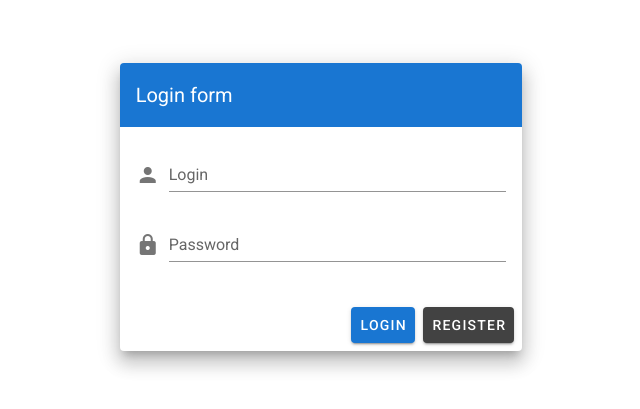
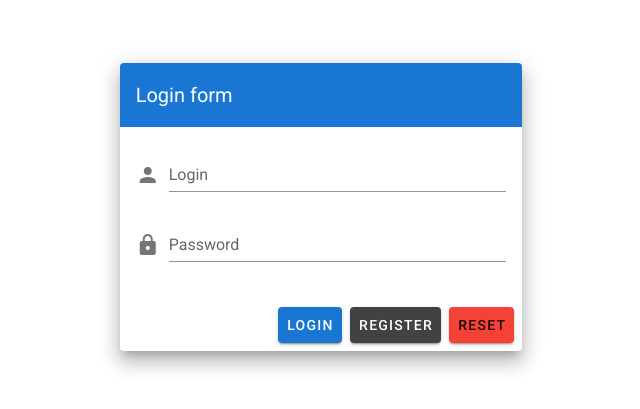
Before and after one commit to paedayz/Vue_Basic-CRUD_DataTable, a Vue app: page / in a window 1280 px wide. Shown: the part 193-602 px from the top of the page, without its empty margins (319-959 px from the left). Built offline with nearby package versions, Linux system fonts and the light colour scheme; no server answers.

Commit message:
Reset Password by Email

```diff
--- a/src/views/Home.vue
+++ b/src/views/Home.vue
@@ -33,6 +33,7 @@
                 <v-spacer></v-spacer>
                 <v-btn color="primary" @click="login">Login</v-btn>
                 <v-btn color="secondary" @click="register">Register</v-btn>
+                <v-btn color="red" @click="resetPassword">Reset</v-btn>
               </v-card-actions>
             </v-card>
           </v-col>
@@ -76,7 +77,22 @@ export default {
         this.$router.replace({ name: "DataTable" });
       } catch (err) {
         console.log(err);
+        if (err.code == "auth/invalid-email") {
+          alert("Please Fill Your Email");
+        } else if (err.code == "auth/wrong-password") {
+          alert("Wrong Password");
+        } else {
+        }
       }
+    },
+
+    resetPassword() {
+      firebase
+        .auth()
+        .sendPasswordResetEmail(this.email)
+        .then(() => {
+          alert("Password Reset Email Sent!");
+        });
     },
   },
 };
```
